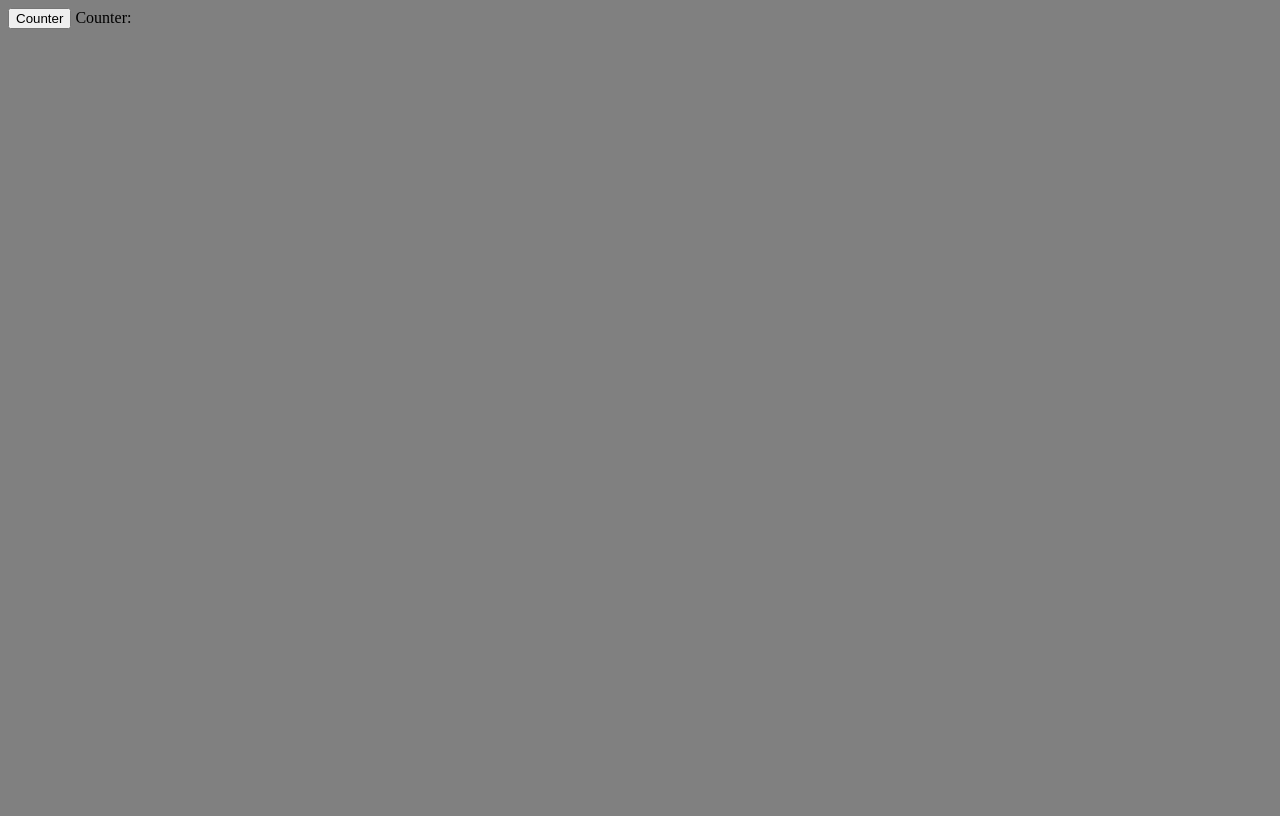
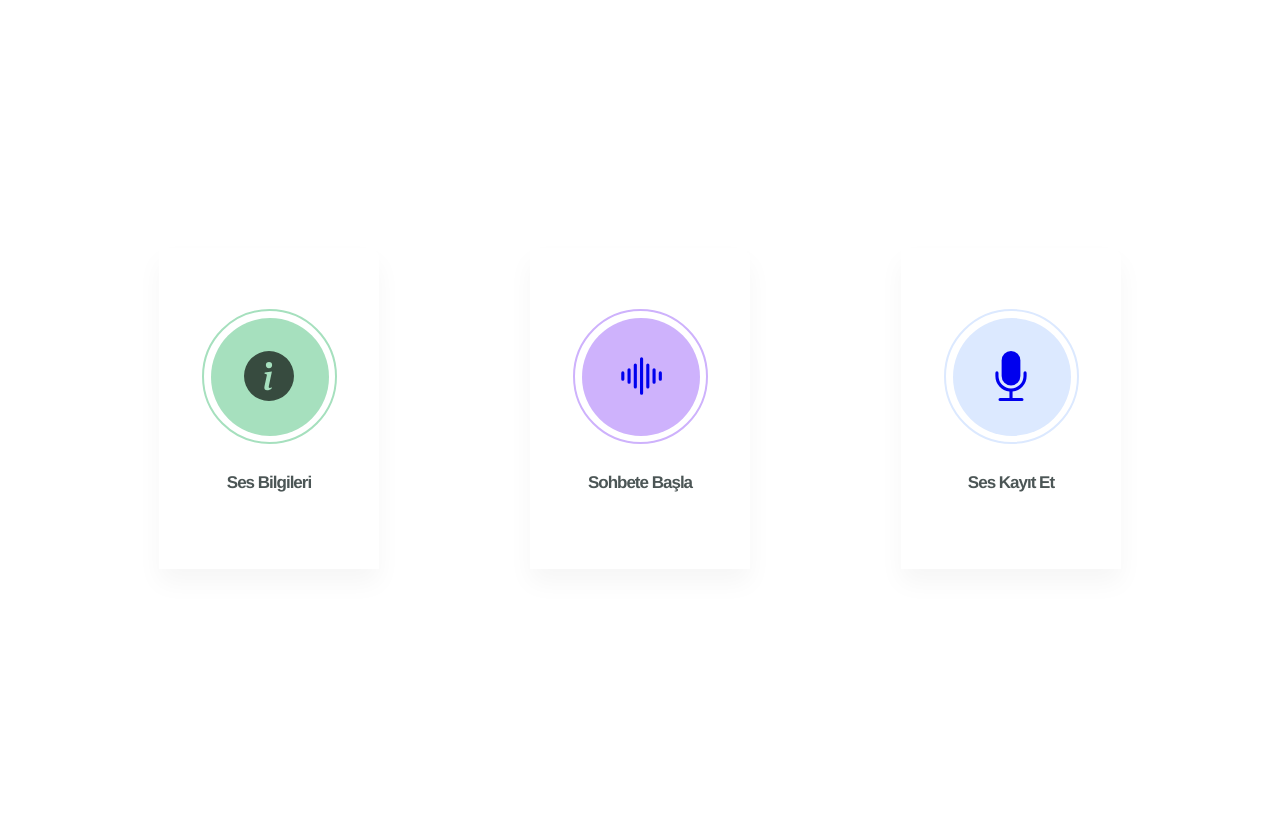
Before and after one commit to yusufEk1n/Speech-Recognition, a Flask app: page / in a window 1280 px wide. Before the commit the page is almost empty. Before the commit the page ends 28 px from the top, so only its background shows below. Run offline with Flask 3, Linux system fonts and the light colour scheme.

Commit message:
Implementation Main Page

```diff
--- a/templates/layouts/base.html
+++ b/templates/layouts/base.html
@@ -5,10 +5,11 @@
   <meta http-equiv="X-UA-Compatible" content="IE=edge">
   <meta name="viewport" content="width=device-width, initial-scale=1.0">
   <link rel="stylesheet" href="{{ url_for('static', filename='css/style.css') }}">
+  <link href="https://fonts.googleapis.com/css?family=Open+Sans" rel="stylesheet">
   <title>Main</title>
 </head>
 <body>
-  <div id="content">
+  <div id="myContainer">
     {% block content %}
     {% endblock %}
     <script src="{{ url_for('static', filename='js/script.js') }}"></script>
--- a/templates/layouts/index.html
+++ b/templates/layouts/index.html
@@ -1,5 +1,34 @@
 {% extends "layouts/base.html" %}
 {% block content %}
-<button id="myBtn">Counter</button>
-Counter: <span id="demo"></span>
+<a href="#" class="card info">
+    <div class="overlay"></div>
+    <div class="circle">
+        <svg xmlns="http://www.w3.org/2000/svg" width="50" height="50" fill="#374b3f" viewBox="0 0 16 16">
+            <path d="M8 16A8 8 0 1 0 8 0a8 8 0 0 0 0 16zm.93-9.412-1 4.705c-.07.34.029.533.304.533.194 0 .487-.07.686-.246l-.088.416c-.287.346-.92.598-1.465.598-.703 0-1.002-.422-.808-1.319l.738-3.468c.064-.293.006-.399-.287-.47l-.451-.081.082-.381 2.29-.287zM8 5.5a1 1 0 1 1 0-2 1 1 0 0 1 0 2z" />
+        </svg>
+    </div>
+    <p class="card_title">Ses Bilgileri</p>
+</a>
+
+<a href="#" class="card talk">
+    <div class="overlay"></div>
+    <div class="circle">
+        <svg xmlns="http://www.w3.org/2000/svg" width="50" height="50" fill="currentColor" viewBox="0 0 16 16">
+            <path d="M8.5 2a.5.5 0 0 1 .5.5v11a.5.5 0 0 1-1 0v-11a.5.5 0 0 1 .5-.5zm-2 2a.5.5 0 0 1 .5.5v7a.5.5 0 0 1-1 0v-7a.5.5 0 0 1 .5-.5zm4 0a.5.5 0 0 1 .5.5v7a.5.5 0 0 1-1 0v-7a.5.5 0 0 1 .5-.5zm-6 1.5A.5.5 0 0 1 5 6v4a.5.5 0 0 1-1 0V6a.5.5 0 0 1 .5-.5zm8 0a.5.5 0 0 1 .5.5v4a.5.5 0 0 1-1 0V6a.5.5 0 0 1 .5-.5zm-10 1A.5.5 0 0 1 3 7v2a.5.5 0 0 1-1 0V7a.5.5 0 0 1 .5-.5zm12 0a.5.5 0 0 1 .5.5v2a.5.5 0 0 1-1 0V7a.5.5 0 0 1 .5-.5z" />
+        </svg>
+    </div>
+    <p class="card_title">Sohbete Başla</p>
+</a>
+
+
+<a href="#" class="card voice-record">
+    <div class="overlay"></div>
+    <div class="circle">
+        <svg xmlns="http://www.w3.org/2000/svg" width="50" height="50" fill="currentColor" viewBox="0 0 16 16">
+            <path d="M5 3a3 3 0 0 1 6 0v5a3 3 0 0 1-6 0V3z" />
+            <path d="M3.5 6.5A.5.5 0 0 1 4 7v1a4 4 0 0 0 8 0V7a.5.5 0 0 1 1 0v1a5 5 0 0 1-4.5 4.975V15h3a.5.5 0 0 1 0 1h-7a.5.5 0 0 1 0-1h3v-2.025A5 5 0 0 1 3 8V7a.5.5 0 0 1 .5-.5z" />
+        </svg>
+    </div>
+    <p class="card_title">Ses Kayıt Et</p>
+</a>
 {% endblock %}
--- a/templates/static/css/style.css
+++ b/templates/static/css/style.css
@@ -1,4 +1,137 @@
 body {
     overflow: hidden;
-    background-color: gray;
 }
+
+#myContainer {
+    display: flex;
+    justify-content: space-evenly;
+    align-items: center;
+    flex-wrap: wrap;
+    height: 100vh;
+    font-family: "Open Sans";
+}
+
+.card_title {
+    font-family: 'Helvetica Neue', sans-serif;
+    font-weight: bold;
+    letter-spacing: -1px;
+    line-height: 1;
+}
+
+.info {
+    --bg-color: #a6e0be;
+    --bg-color-light: #e2fced;
+    --text-color-hover: #4C5656;
+    --box-shadow-color: rgba(184, 249, 211, 0.48);
+}
+
+.talk {
+    --bg-color: #CEB2FC;
+    --bg-color-light: #F0E7FF;
+    --text-color-hover: #fff;
+    --box-shadow-color: rgba(206, 178, 252, 0.48);
+}
+
+.voice-record {
+    --bg-color: #DCE9FF;
+    --bg-color-light: #f1f7ff;
+    --text-color-hover: #4C5656;
+    --box-shadow-color: rgba(220, 233, 255, 0.48);
+}
+
+.card {
+    width: 220px;
+    height: 321px;
+    background: #fff;
+    border-top-right-radius: 10px;
+    overflow: hidden;
+    display: flex;
+    flex-direction: column;
+    justify-content: center;
+    align-items: center;
+    position: relative;
+    box-shadow: 0 14px 26px rgba(0,0,0,0.04);
+    transition: all 0.3s ease-out;
+    text-decoration: none;
+}
+
+.card:hover {
+    transform: translateY(-5px) scale(1.005) translateZ(0);
+    box-shadow: 0 24px 36px rgba(0,0,0,0.11),
+        0 24px 46px var(--box-shadow-color);
+}
+
+.card:hover .overlay {
+    transform: scale(4) translateZ(0);
+}
+
+.card:hover .circle {
+    border-color: var(--bg-color-light);
+    background: var(--bg-color);
+}
+
+.card:hover .circle:after {
+    background: var(--bg-color-light);
+}
+
+.card:hover p {
+    color: var(--text-color-hover);
+}
+
+.card:active {
+    transform: scale(1) translateZ(0);
+    box-shadow: 0 15px 24px rgba(0,0,0,0.11),
+        0 15px 24px var(--box-shadow-color);
+}
+
+.card p {
+    font-size: 17px;
+    color: #4C5656;
+    margin-top: 30px;
+    z-index: 1000;
+    transition: color 0.3s ease-out;
+}
+
+.circle {
+    width: 131px;
+    height: 131px;
+    border-radius: 50%;
+    background: #fff;
+    border: 2px solid var(--bg-color);
+    display: flex;
+    justify-content: center;
+    align-items: center;
+    position: relative;
+    z-index: 1;
+    transition: all 0.3s ease-out;
+}
+
+.circle:after {
+    content: "";
+    width: 118px;
+    height: 118px;
+    display: block;
+    position: absolute;
+    background: var(--bg-color);
+    border-radius: 50%;
+    top: 7px;
+    left: 7px;
+    transition: opacity 0.3s ease-out;
+}
+
+.circle svg {
+    z-index: 10000;
+    transform: translateZ(0);
+}
+
+.overlay {
+    width: 118px;
+    position: absolute;
+    height: 118px;
+    border-radius: 50%;
+    background: var(--bg-color);
+    top: 70px;
+    left: 50px;
+    z-index: 0;
+    transition: transform 0.3s ease-out;
+}
--- a/templates/static/js/script.js
+++ b/templates/static/js/script.js
@@ -1,9 +1,12 @@
-const myBtn = document.querySelector('#myBtn');
-const demo = document.querySelector('#demo');
+window.onresize = function () {
+	var zoomLevel = window.devicePixelRatio;
 
-let count = 0;
-
-myBtn.addEventListener('click', () => {
-	count++;
-	demo.textContent = count;
-});
+	if (zoomLevel >= 3)
+	{
+		document.body.style.overflow = "visible";
+	}
+	else
+	{
+		document.body.style.overflow = "hidden";
+	}
+};
```
